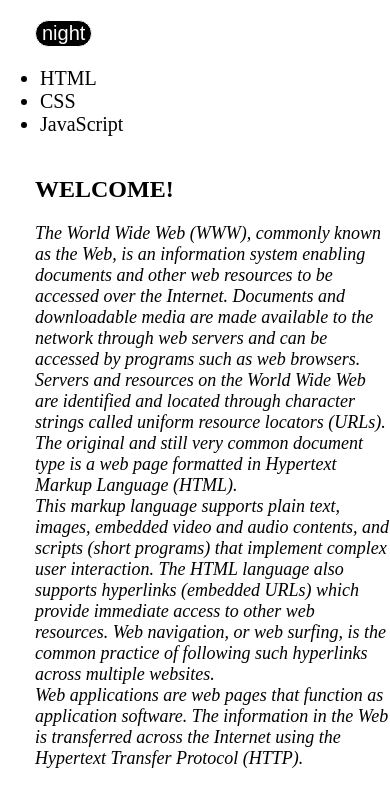
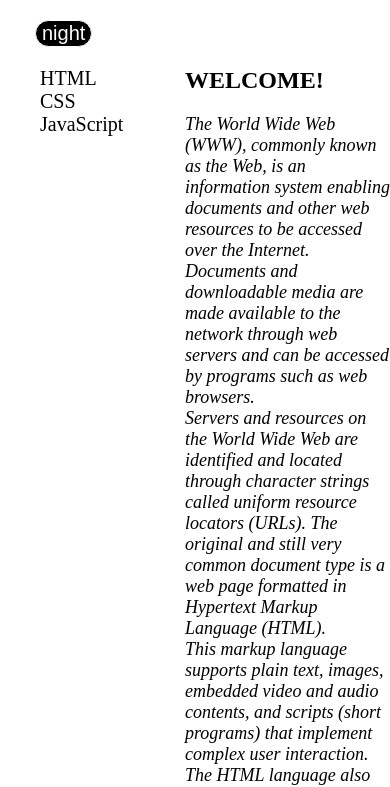
Before and after one commit to taehyeon83/my-first-web-site, a plain HTML site: page index.html in a window 390 px wide. Shown: the part 84-871 px from the top of the page. Drawn offline with Linux system fonts and the light colour scheme.

Commit message:
Add files via upload

```diff
--- a/style.css
+++ b/style.css
@@ -43,6 +43,7 @@ body{
     color: white;
   }
   ul{
+    list-style: none;
     font-size: 20px;
     width:100px;
     margin: 0px;
@@ -61,6 +62,7 @@ body{
     padding-left:35px;
   }
   @media(max-width:800px){
-    #grid{
+    ul{
       display: block;
+      list-style: none;
     }
```
